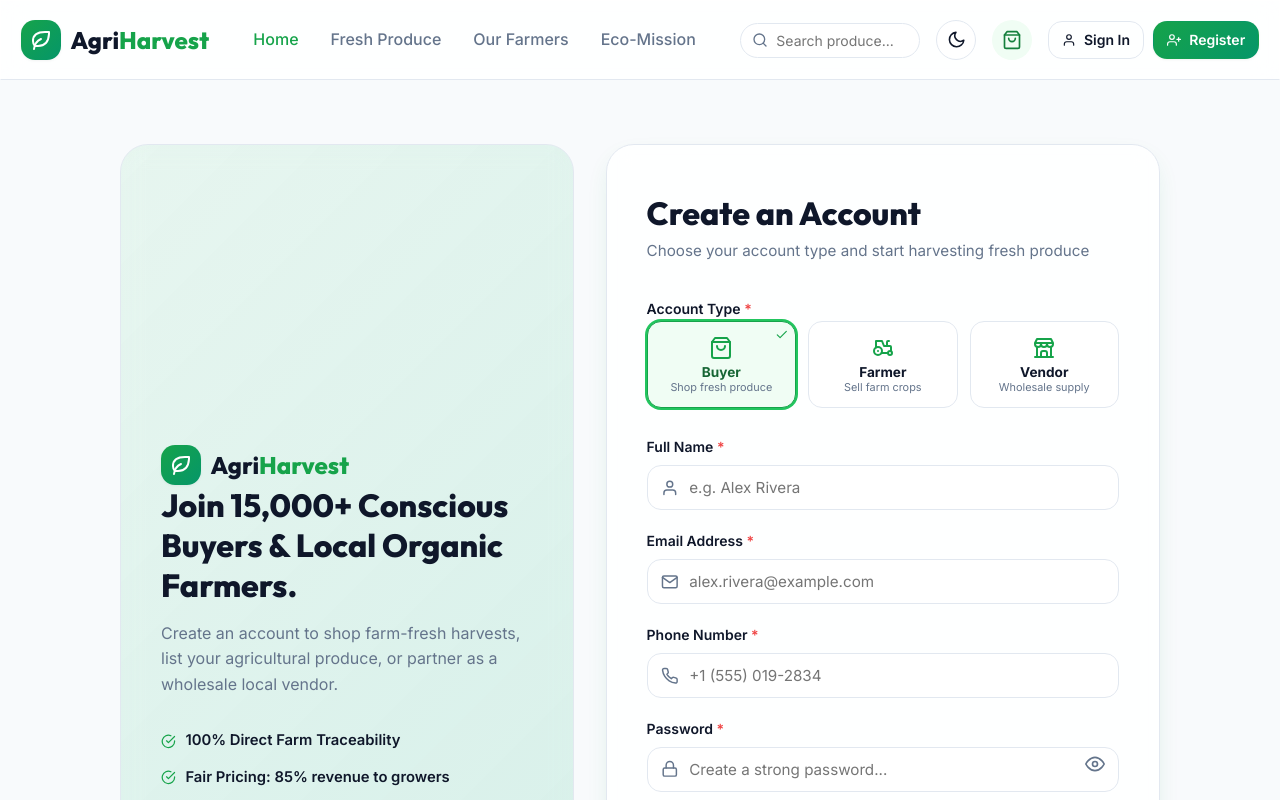
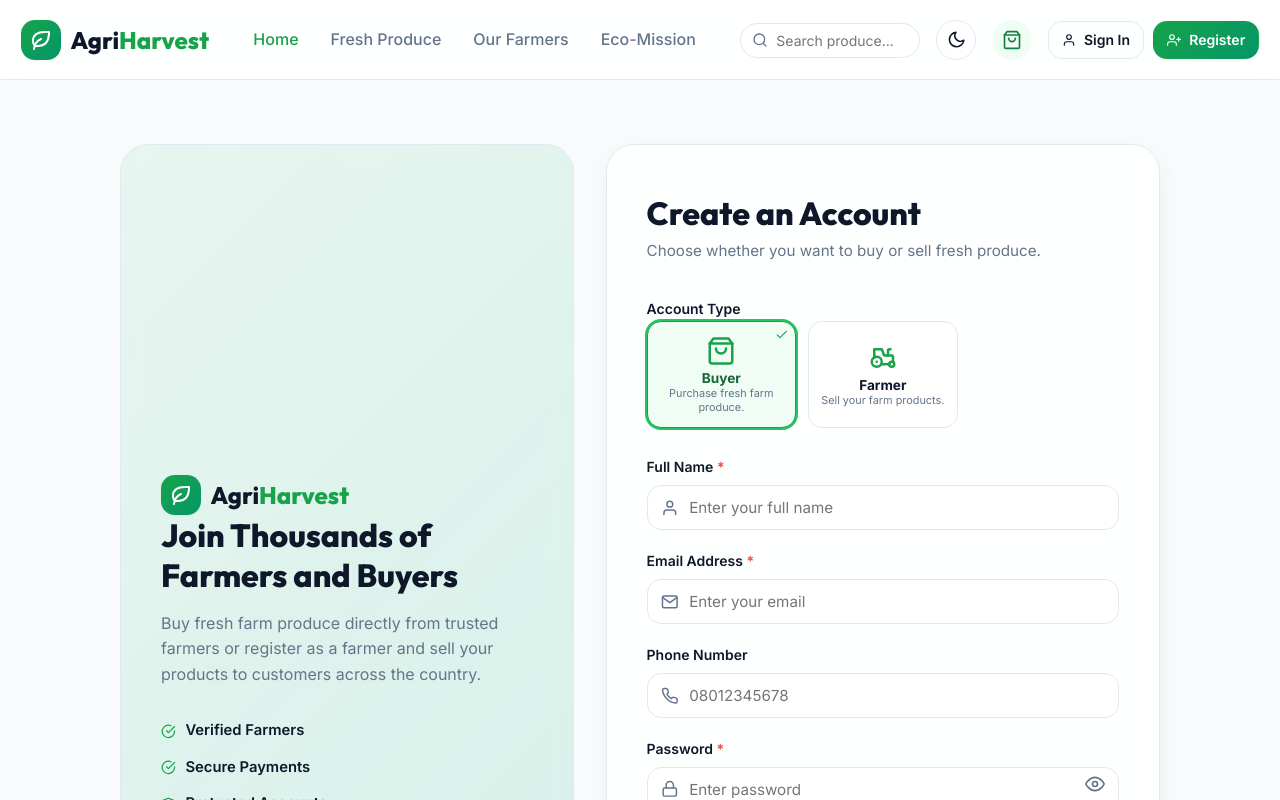
Before and after one commit to John4christ/produce-marketplace, a React (Vite) app in the folder frontend/: page /register in a window 1280 px wide. Shown: the top 800 px of the page. Built offline with nearby package versions, Linux system fonts and the light colour scheme.

Commit message:
Implement Laravel authentication and role-based dashboard protection

```diff
--- a/frontend/src/pages/CartPage.jsx
+++ b/frontend/src/pages/CartPage.jsx
@@ -7,6 +7,7 @@ import { Button } from '../components/common/Button';
 import { toast } from 'react-toastify';
 
 export const CartPage = () => {
+  const navigate = useNavigate();
   const { cartItems, cartSubtotal, updateQuantity, removeFromCart, clearCart } = useCart();
   const [coupon, setCoupon] = useState('');
   const [appliedCoupon, setAppliedCoupon] = useState(null);
--- a/frontend/src/pages/LoginPage.jsx
+++ b/frontend/src/pages/LoginPage.jsx
@@ -76,9 +76,12 @@ export const LoginPage = () => {
   }
 );
 
+// ADD THESE TWO LINES
+console.log(response.data);
+console.log(response.data.data.user);
+
 const user = response.data.data.user;
 const token = response.data.data.token;
-
     login(user, token);
 
     toast.success("Login successful!");
--- a/frontend/src/pages/RegisterPage.jsx
+++ b/frontend/src/pages/RegisterPage.jsx
@@ -1,5 +1,5 @@
-import React, { useState } from 'react';
-import { Link, useNavigate } from 'react-router-dom';
+import React, { useState } from "react";
+import { Link, useNavigate } from "react-router-dom";
 import {
   FiUser,
   FiMail,
@@ -11,28 +11,30 @@ import {
   FiArrowRight,
   FiShield,
   FiShoppingBag,
-  FiCheck
-} from 'react-icons/fi';
-import { TbLeaf, TbTractor, TbBuildingStore } from 'react-icons/tb';
-import { Input } from '../components/common/Input';
-import { Button } from '../components/common/Button';
-import { useAuth } from '../context/AuthContext';
-import { toast } from 'react-toastify';
-import { isValidEmail } from '../utils/validators';
-import { sanitizeInput } from '../utils/sanitize';
+  FiCheck,
+} from "react-icons/fi";
+import { TbLeaf, TbTractor } from "react-icons/tb";
+import axios from "axios";
+
+import { Input } from "../components/common/Input";
+import { Button } from "../components/common/Button";
+import { useAuth } from "../context/AuthContext";
+import { toast } from "react-toastify";
+import { isValidEmail } from "../utils/validators";
+import { sanitizeInput } from "../utils/sanitize";
 
 export const RegisterPage = () => {
   const navigate = useNavigate();
   const { login } = useAuth();
 
   const [formData, setFormData] = useState({
-    fullName: '',
-    email: '',
-    phone: '',
-    password: '',
-    confirmPassword: '',
-    userType: 'buyer', // 'buyer' | 'farmer' | 'vendor'
-    agreedToTerms: false
+    fullName: "",
+    email: "",
+    phone: "",
+    password: "",
+    confirmPassword: "",
+    userType: "buyer",
+    agreedToTerms: false,
   });
 
   const [errors, setErrors] = useState({});
@@ -40,212 +42,306 @@ export const RegisterPage = () => {
   const [showConfirmPassword, setShowConfirmPassword] = useState(false);
   const [isLoading, setIsLoading] = useState(false);
 
-  // Password Strength Calculation Helper
   const getPasswordStrength = (pwd) => {
-    if (!pwd) return { score: 0, label: '', color: '' };
+    if (!pwd) return { score: 0, label: "", color: "" };
+
     let score = 0;
-    if (pwd.length >= 6) score += 1;
-    if (pwd.length >= 10) score += 1;
-    if (/[A-Z]/.test(pwd)) score += 1;
-    if (/[0-9]/.test(pwd)) score += 1;
-    if (/[^A-Za-z0-9]/.test(pwd)) score += 1;
+
+    if (pwd.length >= 8) score++;
+    if (pwd.length >= 10) score++;
+    if (/[A-Z]/.test(pwd)) score++;
+    if (/[0-9]/.test(pwd)) score++;
+    if (/[^A-Za-z0-9]/.test(pwd)) score++;
 
     switch (score) {
       case 1:
       case 2:
-        return { score: 25, label: 'Weak', color: '#ef4444' };
+        return {
+          score: 25,
+          label: "Weak",
+          color: "#ef4444",
+        };
+
       case 3:
-        return { score: 50, label: 'Fair', color: '#f59e0b' };
+        return {
+          score: 50,
+          label: "Fair",
+          color: "#f59e0b",
+        };
+
       case 4:
-        return { score: 75, label: 'Good', color: '#3b82f6' };
+        return {
+          score: 75,
+          label: "Good",
+          color: "#3b82f6",
+        };
+
       case 5:
-        return { score: 100, label: 'Strong & Secure', color: '#22c55e' };
+        return {
+          score: 100,
+          label: "Strong",
+          color: "#22c55e",
+        };
+
       default:
-        return { score: 0, label: '', color: '' };
+        return {
+          score: 0,
+          label: "",
+          color: "",
+        };
     }
   };
 
   const pwdStrength = getPasswordStrength(formData.password);
 
-  const handleChange = (e) => {
-    const { name, value, type, checked } = e.target;
+  const handleRoleSelect = (role) => {
     setFormData((prev) => ({
       ...prev,
-      [name]: type === 'checkbox' ? checked : value
+      userType: role,
+    }));
+  };
+
+  const handleChange = (e) => {
+    const { name, value, checked, type } = e.target;
+
+    setFormData((prev) => ({
+      ...prev,
+      [name]: type === "checkbox" ? checked : value,
     }));
 
     if (errors[name]) {
-      setErrors((prev) => ({ ...prev, [name]: '' }));
+      setErrors((prev) => ({
+        ...prev,
+        [name]: "",
+      }));
     }
-  };
-
-  const handleRoleSelect = (role) => {
-    setFormData((prev) => ({ ...prev, userType: role }));
   };
 
   const validateForm = () => {
     const newErrors = {};
-    const sanitizedName = sanitizeInput(formData.fullName);
-    const sanitizedEmail = sanitizeInput(formData.email);
-    const sanitizedPhone = sanitizeInput(formData.phone);
 
-    if (!sanitizedName) {
-      newErrors.fullName = 'Full Name is required.';
-    } else if (sanitizedName.length < 2) {
-      newErrors.fullName = 'Please enter your real full name.';
+    if (!sanitizeInput(formData.fullName)) {
+      newErrors.fullName = "Full name is required.";
     }
 
-    if (!sanitizedEmail) {
-      newErrors.email = 'Email address is required.';
-    } else if (!isValidEmail(sanitizedEmail)) {
-      newErrors.email = 'Please enter a valid email address.';
+    if (!isValidEmail(formData.email)) {
+      newErrors.email = "Enter a valid email.";
     }
 
-    if (!sanitizedPhone) {
-      newErrors.phone = 'Phone number is required for farm order SMS alerts.';
-    } else if (!/^[+]*[(]{0,1}[0-9]{1,4}[)]{0,1}[-\s./0-9]*$/.test(sanitizedPhone)) {
-      newErrors.phone = 'Please enter a valid phone number.';
+    if (formData.password.length < 8) {
+      newErrors.password =
+        "Password must be at least 8 characters.";
     }
 
-    if (!formData.password) {
-      newErrors.password = 'Password is required.';
-    } else if (formData.password.length < 6) {
-      newErrors.password = 'Password must be at least 6 characters.';
-    }
-
-    if (!formData.confirmPassword) {
-      newErrors.confirmPassword = 'Please confirm your password.';
-    } else if (formData.password !== formData.confirmPassword) {
-      newErrors.confirmPassword = 'Passwords do not match.';
+    if (formData.password !== formData.confirmPassword) {
+      newErrors.confirmPassword =
+        "Passwords do not match.";
     }
 
     if (!formData.agreedToTerms) {
-      newErrors.agreedToTerms = 'You must agree to the Terms of Service & Privacy Policy.';
+      newErrors.agreedToTerms =
+        "You must accept the Terms.";
     }
 
     setErrors(newErrors);
+
     return Object.keys(newErrors).length === 0;
   };
 
-  const handleSubmit = (e) => {
+  const handleSubmit = async (e) => {
     e.preventDefault();
+
     if (!validateForm()) {
-      toast.error('Please resolve form errors before registering.');
+      toast.error("Please correct the highlighted errors.");
       return;
     }
 
     setIsLoading(true);
 
-    // Simulate API User Registration Request
-    setTimeout(() => {
-      setIsLoading(false);
-      const mockNewUser = {
-        id: `user-${Date.now()}`,
+    try {
+      const response = await axios.post(
+        `${import.meta.env.VITE_API_BASE_URL}/auth/register`,
+        {
           name: formData.fullName,
           email: formData.email,
-        phone: formData.phone,
+          password: formData.password,
+          password_confirmation: formData.confirmPassword,
           role: formData.userType,
-        avatar: 'https://images.unsplash.com/photo-1535713875002-d1d0cf377fde?auto=format&fit=crop&w=120&q=80'
+        }
+      );
+
+      const user = response.data.data.user;
+      const token = response.data.data.token;
+
+      login(user, token);
+
+      toast.success("Registration successful!");
+
+      if (user.roles.includes("farmer")) {
+        navigate("/farmer-dashboard");
+      } else {
+        navigate("/dashboard");
+      }
+    } catch (error) {
+      if (error.response?.data?.errors) {
+        Object.values(error.response.data.errors).forEach((messages) => {
+          toast.error(messages[0]);
+        });
+      } else if (error.response?.data?.message) {
+        toast.error(error.response.data.message);
+      } else {
+        toast.error("Unable to register.");
+      }
+    } finally {
+      setIsLoading(false);
+    }
   };
-
-      login(mockNewUser, `jwt_token_register_${Date.now()}`);
-      toast.success(
-        `🎉 Account created successfully as a ${formData.userType.toUpperCase()}! Welcome to AgriHarvest!`,
-        { autoClose: 3000 }
-      );
-      navigate('/');
-    }, 1500);
-  };
-
   return (
   <div className="auth-page">
     <div className="auth-container register-container">
-        {/* Left Side Visual Banner */}
+
+      {/* Left Banner */}
       <div className="auth-banner glass-panel">
         <div className="auth-banner-content">
+
           <Link to="/" className="brand-logo mb-6">
             <div className="logo-icon-bg">
               <TbLeaf className="logo-icon" />
             </div>
+
             <span className="brand-name">
               Agri<span className="brand-highlight">Harvest</span>
             </span>
           </Link>
 
           <h2 className="auth-banner-title">
-              Join 15,000+ Conscious Buyers & Local Organic Farmers.
+            Join Thousands of Farmers and Buyers
           </h2>
+
           <p className="auth-banner-desc">
-              Create an account to shop farm-fresh harvests, list your agricultural produce, or partner as a wholesale local vendor.
+            Buy fresh farm produce directly from trusted farmers or
+            register as a farmer and sell your products to customers
+            across the country.
           </p>
 
           <div className="auth-trust-list">
             <div className="trust-row">
-                <FiCheckCircle className="icon-green" /> 100% Direct Farm Traceability
+              <FiCheckCircle className="icon-green" />
+              Verified Farmers
             </div>
+
             <div className="trust-row">
-                <FiCheckCircle className="icon-green" /> Fair Pricing: 85% revenue to growers
+              <FiCheckCircle className="icon-green" />
+              Secure Payments
             </div>
+
             <div className="trust-row">
-                <FiShield className="icon-green" /> Zero Middlemen & Verified Organic
+              <FiShield className="icon-green" />
+              Protected Accounts
             </div>
           </div>
         </div>
       </div>
 
-        {/* Right Side Registration Form Card */}
+      {/* Registration Card */}
       <div className="auth-card glass-panel">
+
         <div className="auth-header text-center">
-            <h1 className="auth-title">Create an Account</h1>
-            <p className="auth-subtitle">Choose your account type and start harvesting fresh produce</p>
+          <h1 className="auth-title">
+            Create an Account
+          </h1>
+
+          <p className="auth-subtitle">
+            Choose whether you want to buy or sell fresh produce.
+          </p>
         </div>
 
-          <form onSubmit={handleSubmit} noValidate className="auth-form">
-            {/* User Type Selection Cards */}
+        <form
+          onSubmit={handleSubmit}
+          className="auth-form"
+          noValidate
+        >
+
+          {/* Account Type */}
+
           <div className="user-type-selector">
-              <label className="input-label mb-2">Account Type <span className="text-required">*</span></label>
+
+            <label className="input-label">
+              Account Type
+            </label>
+
             <div className="role-cards-grid">
-                <button
-                  type="button"
-                  className={`role-card ${formData.userType === 'buyer' ? 'selected' : ''}`}
-                  onClick={() => handleRoleSelect('buyer')}
-                >
-                  <FiShoppingBag className="role-icon" />
-                  <span className="role-title">Buyer</span>
-                  <span className="role-desc">Shop fresh produce</span>
-                  {formData.userType === 'buyer' && <FiCheck className="role-check" />}
-                </button>
+
+              {/* Buyer */}
 
               <button
                 type="button"
-                  className={`role-card ${formData.userType === 'farmer' ? 'selected' : ''}`}
-                  onClick={() => handleRoleSelect('farmer')}
+                className={`role-card ${
+                  formData.userType === "buyer"
+                    ? "selected"
+                    : ""
+                }`}
+                onClick={() =>
+                  handleRoleSelect("buyer")
+                }
               >
-                  <TbTractor className="role-icon" />
-                  <span className="role-title">Farmer</span>
-                  <span className="role-desc">Sell farm crops</span>
-                  {formData.userType === 'farmer' && <FiCheck className="role-check" />}
+                <FiShoppingBag
+                  className="role-icon"
+                  size={30}
+                />
+
+                <span className="role-title">
+                  Buyer
+                </span>
+
+                <span className="role-desc">
+                  Purchase fresh farm produce.
+                </span>
+
+                {formData.userType === "buyer" && (
+                  <FiCheck className="role-check" />
+                )}
               </button>
+
+              {/* Farmer */}
 
               <button
                 type="button"
-                  className={`role-card ${formData.userType === 'vendor' ? 'selected' : ''}`}
-                  onClick={() => handleRoleSelect('vendor')}
+                className={`role-card ${
+                  formData.userType === "farmer"
+                    ? "selected"
+                    : ""
+                }`}
+                onClick={() =>
+                  handleRoleSelect("farmer")
+                }
               >
-                  <TbBuildingStore className="role-icon" />
-                  <span className="role-title">Vendor</span>
-                  <span className="role-desc">Wholesale supply</span>
-                  {formData.userType === 'vendor' && <FiCheck className="role-check" />}
+                <TbTractor
+                  className="role-icon"
+                  size={30}
+                />
+
+                <span className="role-title">
+                  Farmer
+                </span>
+
+                <span className="role-desc">
+                  Sell your farm products.
+                </span>
+
+                {formData.userType === "farmer" && (
+                  <FiCheck className="role-check" />
+                )}
               </button>
+
             </div>
           </div>
-
                     {/* Full Name */}
           <Input
             label="Full Name"
             type="text"
             name="fullName"
-              placeholder="e.g. Alex Rivera"
+            placeholder="Enter your full name"
             value={formData.fullName}
             onChange={handleChange}
             error={errors.fullName}
@@ -254,12 +350,12 @@ export const RegisterPage = () => {
             disabled={isLoading}
           />
 
-            {/* Email Address */}
+          {/* Email */}
           <Input
             label="Email Address"
             type="email"
             name="email"
-              placeholder="alex.rivera@example.com"
+            placeholder="Enter your email"
             value={formData.email}
             onChange={handleChange}
             error={errors.email}
@@ -268,27 +364,26 @@ export const RegisterPage = () => {
             disabled={isLoading}
           />
 
-            {/* Phone Number */}
+          {/* Phone */}
           <Input
             label="Phone Number"
             type="tel"
             name="phone"
-              placeholder="+1 (555) 019-2834"
+            placeholder="08012345678"
             value={formData.phone}
             onChange={handleChange}
             error={errors.phone}
             icon={FiPhone}
-              required
             disabled={isLoading}
           />
 
-            {/* Password Field */}
+          {/* Password */}
           <div className="password-input-wrapper">
             <Input
               label="Password"
-                type={showPassword ? 'text' : 'password'}
+              type={showPassword ? "text" : "password"}
               name="password"
-                placeholder="Create a strong password..."
+              placeholder="Enter password"
               value={formData.password}
               onChange={handleChange}
               error={errors.password}
@@ -296,41 +391,55 @@ export const RegisterPage = () => {
               required
               disabled={isLoading}
             />
+
             <button
               type="button"
               className="password-toggle-btn"
-                onClick={() => setShowPassword(!showPassword)}
-                aria-label={showPassword ? 'Hide password' : 'Show password'}
+              onClick={() =>
+                setShowPassword(!showPassword)
+              }
             >
               {showPassword ? <FiEyeOff /> : <FiEye />}
             </button>
 
-              {/* Password Strength Meter */}
             {formData.password && (
               <div className="pwd-strength-meter">
+
                 <div className="strength-bar-bg">
                   <div
                     className="strength-bar-fill"
                     style={{
                       width: `${pwdStrength.score}%`,
-                        backgroundColor: pwdStrength.color
+                      backgroundColor: pwdStrength.color,
                     }}
                   />
                 </div>
-                  <span className="strength-label" style={{ color: pwdStrength.color }}>
-                    Strength: {pwdStrength.label}
+
+                <span
+                  className="strength-label"
+                  style={{
+                    color: pwdStrength.color,
+                  }}
+                >
+                  {pwdStrength.label}
                 </span>
+
               </div>
             )}
           </div>
 
-            {/* Confirm Password Field */}
+          {/* Confirm Password */}
           <div className="password-input-wrapper">
+
             <Input
               label="Confirm Password"
-                type={showConfirmPassword ? 'text' : 'password'}
+              type={
+                showConfirmPassword
+                  ? "text"
+                  : "password"
+              }
               name="confirmPassword"
-                placeholder="Re-enter password..."
+              placeholder="Confirm password"
               value={formData.confirmPassword}
               onChange={handleChange}
               error={errors.confirmPassword}
@@ -338,44 +447,67 @@ export const RegisterPage = () => {
               required
               disabled={isLoading}
             />
+
             <button
               type="button"
               className="password-toggle-btn"
-                onClick={() => setShowConfirmPassword(!showConfirmPassword)}
-                aria-label={showConfirmPassword ? 'Hide confirm password' : 'Show confirm password'}
+              onClick={() =>
+                setShowConfirmPassword(
+                  !showConfirmPassword
+                )
+              }
             >
-                {showConfirmPassword ? <FiEyeOff /> : <FiEye />}
+              {showConfirmPassword ? (
+                <FiEyeOff />
+              ) : (
+                <FiEye />
+              )}
             </button>
+
           </div>
 
-            {/* Terms & Conditions Checkbox */}
+          {/* Terms */}
+
           <div className="input-group">
+
             <label className="remember-me-label">
+
               <input
                 type="checkbox"
                 name="agreedToTerms"
                 checked={formData.agreedToTerms}
                 onChange={handleChange}
                 disabled={isLoading}
-                  className="checkbox-custom"
               />
+
               <span>
-                  I agree to the{' '}
-                  <Link to="/terms" className="forgot-password-link">
+                I agree to the{" "}
+                <Link
+                  to="/terms"
+                  className="forgot-password-link"
+                >
                   Terms of Service
-                  </Link>{' '}
-                  and{' '}
-                  <Link to="/privacy" className="forgot-password-link">
+                </Link>{" "}
+                and{" "}
+                <Link
+                  to="/privacy"
+                  className="forgot-password-link"
+                >
                   Privacy Policy
                 </Link>
               </span>
+
             </label>
+
             {errors.agreedToTerms && (
-                <span className="input-error-msg">{errors.agreedToTerms}</span>
+              <span className="input-error-msg">
+                {errors.agreedToTerms}
+              </span>
             )}
+
           </div>
+                    {/* Register Button */}
 
-            {/* Submit Button */}
           <Button
             type="submit"
             variant="primary"
@@ -386,16 +518,23 @@ export const RegisterPage = () => {
           >
             Create Account
           </Button>
+
         </form>
+
+        {/* Footer */}
 
         <div className="auth-footer text-center">
           <p>
-              Already have an account?{' '}
-              <Link to="/login" className="auth-register-link">
-                Sign In here
+            Already have an account?{" "}
+            <Link
+              to="/login"
+              className="auth-register-link"
+            >
+              Sign In
             </Link>
           </p>
         </div>
+
       </div>
     </div>
   </div>
--- a/frontend/src/routes/AppRoutes.jsx
+++ b/frontend/src/routes/AppRoutes.jsx
@@ -1,5 +1,5 @@
 import React from 'react';
-import { Routes, Route, Navigate } from 'react-router-dom';
+import { Routes, Route } from 'react-router-dom';
 import { MainLayout } from '../layouts/MainLayout';
 import { HomePage } from '../pages/HomePage';
 import { LoginPage } from '../pages/LoginPage';
@@ -13,15 +13,7 @@ import { CheckoutPage } from '../pages/CheckoutPage';
 import { useAuth } from '../context/AuthContext';
 import ProtectedRoute from "../components/ProtectedRoute";
 
-const AdminRoute = ({ children }) => {
-  const { user, isAuthenticated } = useAuth();
 
-  if (!isAuthenticated || !user?.roles?.includes("admin")) {
-    return <Navigate to="/login" replace />;
-  }
-
-  return children;
-};
 
 export const AppRoutes = () => {
   return (
@@ -53,7 +45,7 @@ export const AppRoutes = () => {
       <Route
   path="/dashboard"
   element={
-    <ProtectedRoute>
+    <ProtectedRoute allowedRoles={["buyer"]}>
       <BuyerDashboardPage />
     </ProtectedRoute>
   }
@@ -61,19 +53,19 @@ export const AppRoutes = () => {
       <Route
   path="/farmer-dashboard"
   element={
-    <ProtectedRoute>
+    <ProtectedRoute allowedRoles={["farmer"]}>
       <FarmerDashboardPage />
     </ProtectedRoute>
   }
 />
       <Route
-        path="/admin-dashboard"
-        element={
-          <AdminRoute>
-            <AdminDashboardPage />
-          </AdminRoute>
-        }
-      />
+  path="/admin-dashboard"
+  element={
+    <ProtectedRoute allowedRoles={["admin"]}>
+      <AdminDashboardPage />
+    </ProtectedRoute>
+  }
+/>
       <Route
         path="/product/:productId"
         element={
@@ -94,7 +86,7 @@ export const AppRoutes = () => {
         path="/checkout"
         element={
           <MainLayout>
-            <CheckoutPage />
+            <CheckoutPage allowedRoles={["buyer"]}/>
           </MainLayout>
         }
       />
```
Also changed, not shown: frontend/src/components/ProtectedRoute.jsx (+24 -5 lines), frontend/src/pages/CheckoutPage.jsx (+49 -25 lines), 2 other files (tests, documents, lock files or other folders). Lines whose indentation alone changed are shown as unchanged.
